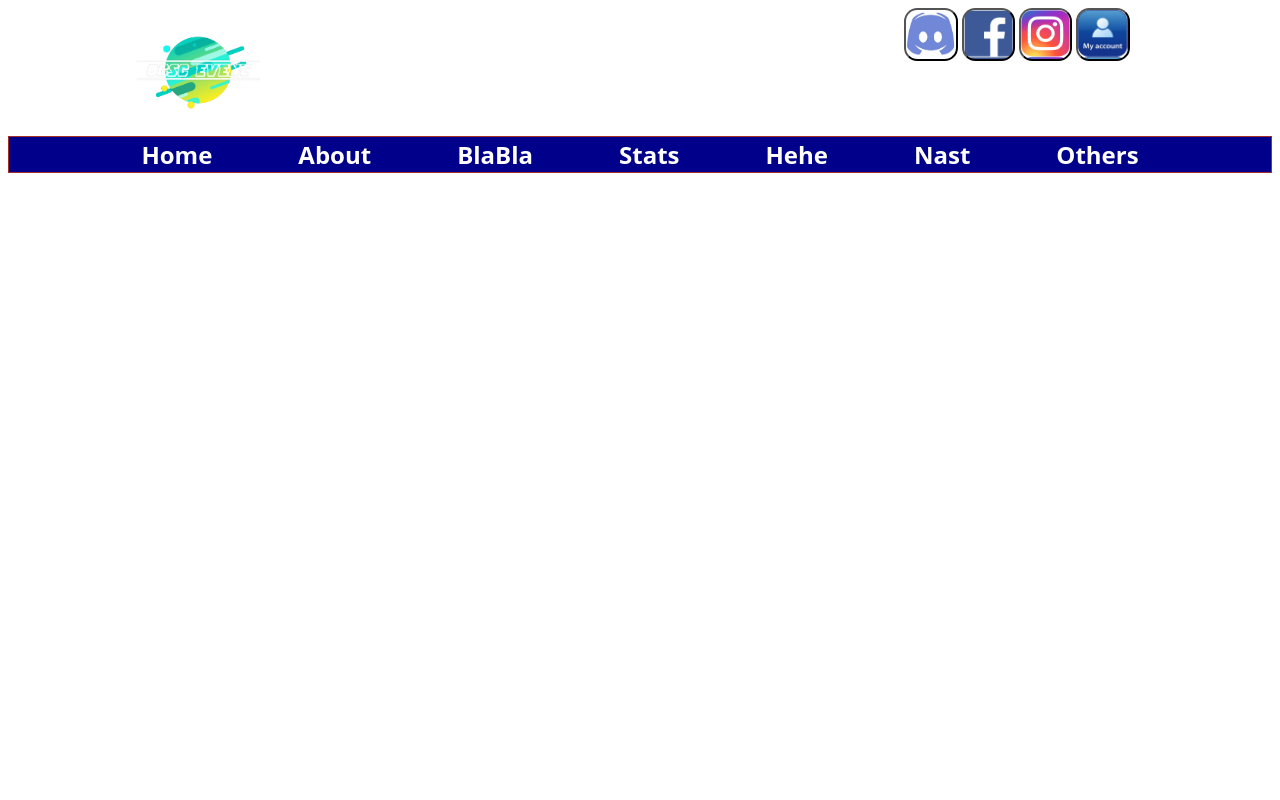
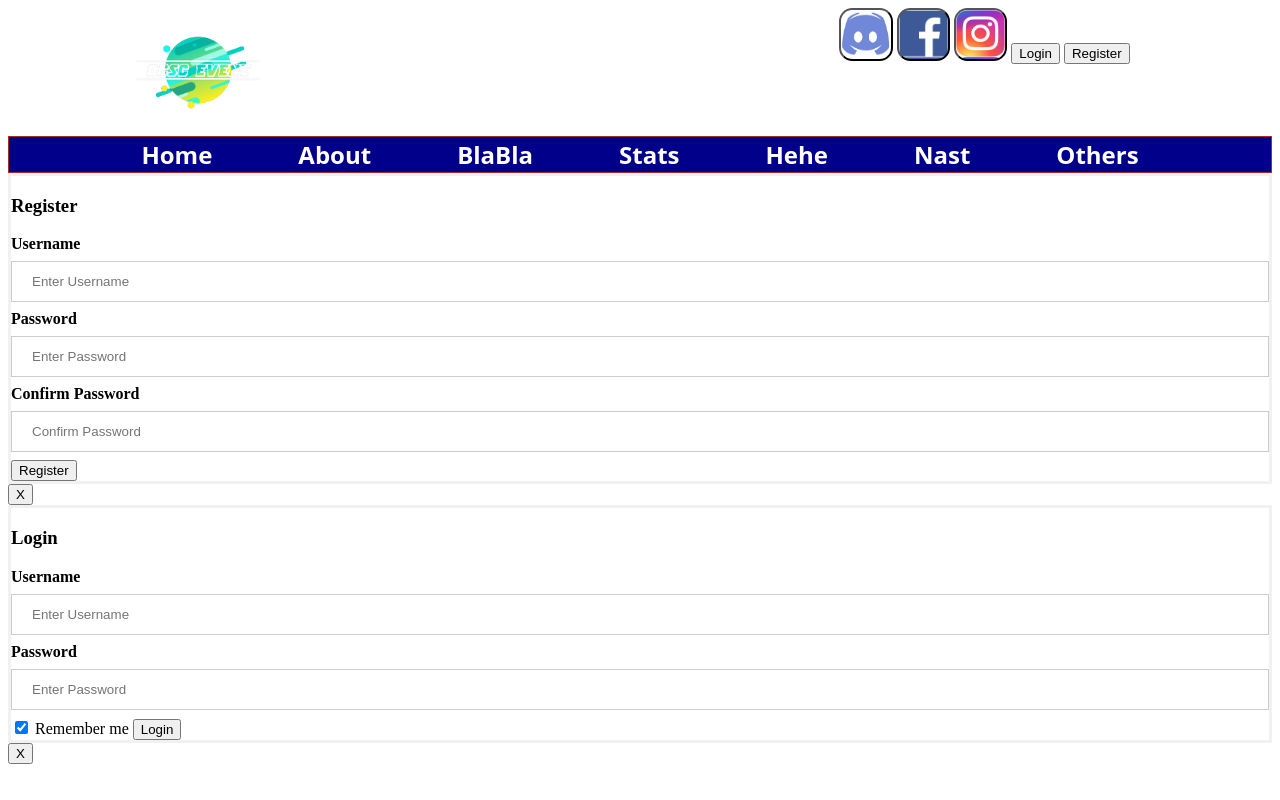
Before and after one commit to DarabaneanuCosmin/Realtime-Support-Chat, a PHP site: template hader+buttons/Project/app/views/home/index.php in a window 1280 px wide. Run offline with PHP 8.4, Linux system fonts and the light colour scheme; the template is opened without the code that fills it, so the values that code supplies are empty.

Commit message:
Add files via upload

```diff
--- a/hader+buttons/Project/app/core/App.php
+++ b/hader+buttons/Project/app/core/App.php
@@ -11,12 +11,14 @@
     public function __construct()
     {
         $url = $this->parseUrl();
+
         if(isset($url[0])){
             if(file_exists('../app/controllers/'. $url[0] .'.php')){
                 $this->controller = $url[0];
                 unset($url[0]);
             }
         }
+
         require_once '../app/controllers/'. $this->controller .'.php';
 
         $this->controller = new $this->controller;
@@ -27,7 +29,6 @@
                 unset($url[1]);
             }
         }
-
         $this->params = $url ? array_values($url) : [];
 
         call_user_func_array([$this->controller, $this->method],$this->params);
--- a/hader+buttons/Project/app/models/User.php
+++ b/hader+buttons/Project/app/models/User.php
@@ -1,7 +1,7 @@
 <?php
 
 class User{
-    public $name;
+    private $username;
 }
 
 ?>
--- a/hader+buttons/Project/app/views/home/index.php
+++ b/hader+buttons/Project/app/views/home/index.php
@@ -4,26 +4,22 @@
     <meta charset="UTF-8">
     <meta http-equiv="X-UA-Compatible" content="IE=edge">
     <meta name="viewport" content="width=device-width, initial-scale=1.0">
-    <link rel="stylesheet" href="../public/css/index.css">
-    <script src="../public/javascript/account.js"></script>
+    <link rel="stylesheet" href="../css/index.css">
+    <script src="../javascript/account.js"></script>
     <title>RealTimeSuport</title>
 </head>
 <body>
     <header class="index_header">
-        <img src="../public/img/logo.png" class="index_header_logo">
+        <img src="../img/logo.png" class="index_header_logo">
         <div class="social_infos">
             <div class="social_info_buttons">
                 <a href="https://discord.gg/BnquBzKdFA"><button class="discord_join_button"></button></a>
                 <a href="https://www.facebook.com/"><button class="social_button_facebook"></button></a>
                 <a href="https://www.instagram.com/"><button class="social_button_instagram"></button></a>
 
-                <button onmouseover="displayAccountOptions()" onmouseleave="hideAccountOptions()" class="my_account_button">
-                    <div class="my_account_options" style="display: none">
-                        <a href="#">Login <div id="login_overlay">
-                        </div></a>
-                        <a href="#"">Register</a>
-                    </div>
-                </button>
+                    <button onclick="displayLoginForm()" class= "open_login_form" id="popup_login" >Login</button>
+                    <button onclick="displayRegisterForm()" class= "open_register_form" id="popup_register" >Register</button>
+
             </div>
         </div>
     </header>
@@ -37,6 +33,43 @@
         <button>Others</button>
     </div>
     <main>
+        <div id="register_modal" class="modal" onclick="closeRegisterWindow()">
+            <div id="form_modal_register">
+                <form class="form_container" id="formcont" method="post" action="../home/register/">
+                    <h3>Register</h3>
+                    <label for="username"><b>Username</b></label>
+                    <input type="text" placeholder="Enter Username" name="username" required>
+
+                    <label for="password"><b>Password</b></label>
+                    <input type="password" placeholder="Enter Password" name="password" required>
+                    <label for="password2"><b>Confirm Password</b></label>
+                    <input type="password" placeholder="Confirm Password" name="password2" required>
+
+                    <button type="submit" id="form_button" name="submit">Register</button>
+                </form>
+                <button onclick="closeRegisterForm()" class="close_register">X</button>
+            </div>
+        </div>
+
+        <div id="login_modal" class="modal" onclick="closeLoginWindow()">
+            <div id="form_modal_login">
+                <form class="form_container" id="formcont">
+                    <h3>Login</h3>
+                    <label for="username"><b>Username</b></label>
+                    <input type="text" placeholder="Enter Username" name="username" required>
+
+                    <label for="password"><b>Password</b></label>
+                    <input type="password" placeholder="Enter Password" name="password" required>
+
+                    <label>
+                        <input type="checkbox" checked="checked" name="remember"> Remember me
+                    </label>
+
+                    <button type="submit" id="form_button">Login</button>
+                </form>
+                <button onclick="closeLoginForm()" class="close_login">X</button>
+            </div>
+        </div>
     </main>
 
 </body>
--- a/hader+buttons/Project/public/css/index.css
+++ b/hader+buttons/Project/public/css/index.css
@@ -16,16 +16,16 @@
     display: flex;
 }
 .discord_join_button{
-    background: url(../../public/img/discord.jpg);
+    background: url(../img/discord.jpg);
 }
 .social_button_facebook{
-    background: url(../../public/img/facebook.jpg);
+    background: url(../img/facebook.jpg);
 }
 .social_button_instagram{
-    background: url(../../public/img/intagram.png);
+    background: url(../img/intagram.png);
 }
 .my_account_button{
-    background: url(../../public/img/myaccount.jpg);
+    background: url(../img/myaccount.jpg);
 }
 .discord_join_button, .social_button_facebook, .social_button_instagram, .my_account_button{
     border-radius: 1em;
@@ -33,41 +33,14 @@
     height: 4em;
     width: 4em;
 }
-.my_account_options{
-    display: none;
-    flex-direction: column;
-    align-items: flex-end;
-    justify-content: space-between;
-    position: absolute;
-}
-.my_account_options a{
-    background-color: lightgray;
-    border: solid black 1px;
-    border-radius: 1em;
-    color: black;
-    margin-top: 0.5em;
-    height: 2em;
-    width: 6em;
-    text-decoration: none;
-    display: flex;
-    justify-content: space-around;
-    align-items: center;
-}
-#login_overlay{
-    display: none;
-    position: fixed;
-    z-index: 1;
-    left: 0;
-    top:0;
-    width: 50%;
-    height: 50%;
-    padding-top: 1em;
-    background-color: #fefefe;
-    margin: 5% auto 50% auto;
-    border: 1px solid #888;
-    width: 50%;
-}
-#login_button {
+
+.form_container{
+    max-width: 300px;
+    padding: 10px;
+    background-color: white;
+  }
+
+#form_button{
     background-color: #4CAF50;
     color: white;
     padding: 14px 20px;
@@ -113,3 +86,30 @@
     border: 1px solid #ccc;
     box-sizing: border-box;
   }
+
+  .close_login {
+  color: #aaaaaa;
+  float: right;
+  margin-top: -10.5em;
+  margin-right: 0.5em;
+  font-size: 28px;
+  font-weight: bold;
+}
+.close_register {
+  color: #aaaaaa;
+  float: right;
+  margin-top: -12.5em;
+  margin-right: 0.5em;
+  font-size: 28px;
+  font-weight: bold;
+}
+.modal{
+  background-color: rgba(0,0,0,0.2);
+  position: absolute;
+  top: 0;
+  height: 100%;
+  width: 99%;
+  display: none;
+  justify-content: center;
+  align-items: center;
+}
--- /dev/null
+++ b/hader+buttons/Project/public/data.json
@@ -0,0 +1 @@
+{"username":"5764","password":"112","repetpass":"112"}
--- a/hader+buttons/Project/public/javascript/account.js
+++ b/hader+buttons/Project/public/javascript/account.js
@@ -10,11 +10,39 @@
         x.style.display = "none";
     }
 }
+
+function displayRegisterForm(){
+    var x = document.getElementById("register_modal");
+        x.style.display = "flex";
+}
+
 function displayLoginForm(){
-    var x = document.getElementById("login_overlay");
+    var x = document.getElementById("login_modal");
+        x.style.display = "flex";
+}
+
+function closeLoginForm(){
+  var x = document.getElementById("login_modal");
+    x.style.display = "none";
+}
+function closeRegisterForm(){
+  var x = document.getElementById("register_modal");
+    x.style.display = "none";
+}
+
+function closeLoginWindow(){
+    var x = document.getElementById("login_modal");
     window.onclick = function(event){
         if(event.target == x){
             x.style.display = "none";
         }
     }
 }
+function closeRegisterWindow(){
+    var x = document.getElementById("register_modal");
+    window.onclick = function(event){
+        if(event.target == x){
+            x.style.display = "none";
+        }
+    }
+}
```
Also changed, not shown: hader+buttons/Project/app/controllers/home.php (+6 -4 lines).
